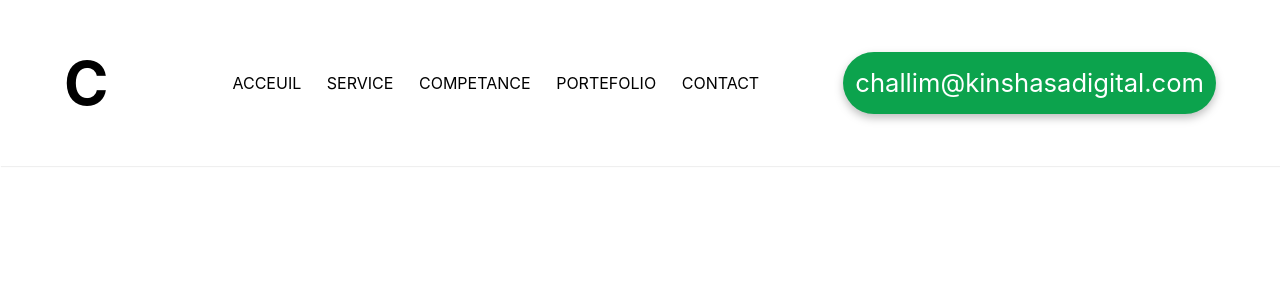
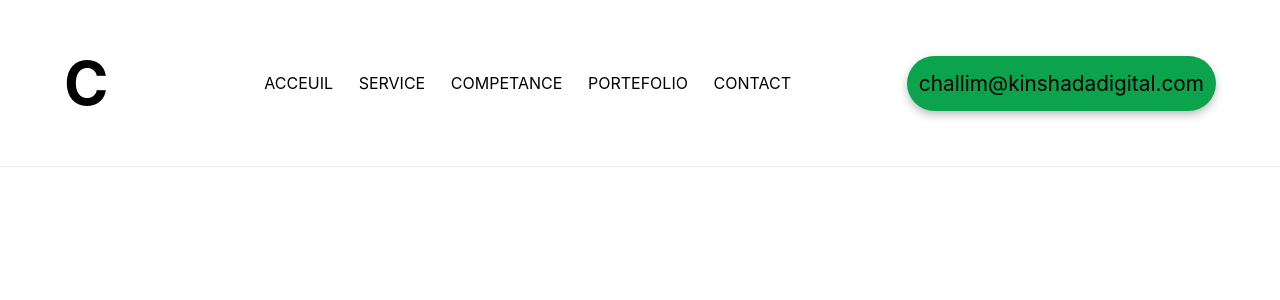
Before and after one commit to Mira-morisho/portefolio-challim, a React (Create React App) app: page / in a window 1280 px wide. Shown: the top 300 px of the page. Built offline with nearby package versions, Linux system fonts and the light colour scheme.

Commit message:
fix:mofifier le boutton mail

```diff
--- a/src/Composants/atoms/Buttonnavbar.jsx
+++ b/src/Composants/atoms/Buttonnavbar.jsx
@@ -1,12 +1,14 @@
 import React from "react";
 import "../../styles/Header.css";
+import { Link, NavLink } from "react-router-dom";
 
 export default function Buttonnavbar() {
   return (
     <div>
       <button type="submit" className="mail">
-        {" "}
-        challim@kinshasadigital.com
+        <a href="mailto:challim@kinshasadigital.com?subject=feedback">
+          challim@kinshadadigital.com
+        </a>
       </button>
     </div>
   );
--- a/src/styles/Header.css
+++ b/src/styles/Header.css
@@ -60,8 +60,8 @@ box-shadow: 1px 1px 1px #efefef;
         font-weight: 400;
         text-align: center;
         position: relative;
-        z-index: 2;
-        font-size: 1.6rem;
+        /* z-index: 2; */
+        font-size: 1.3rem;
         line-height: 150%;
         background: var(--green);
        padding: 12px;
```
